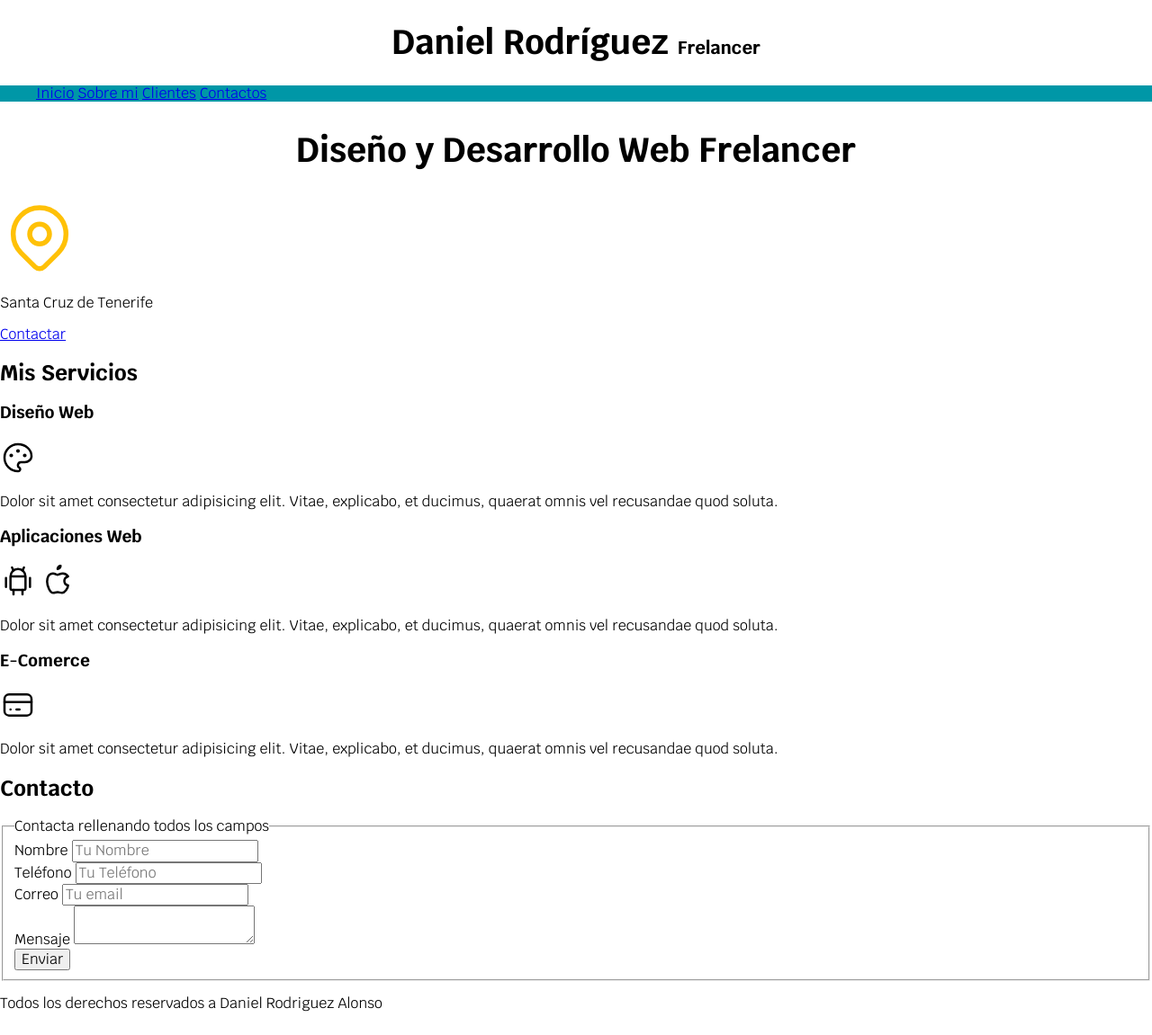
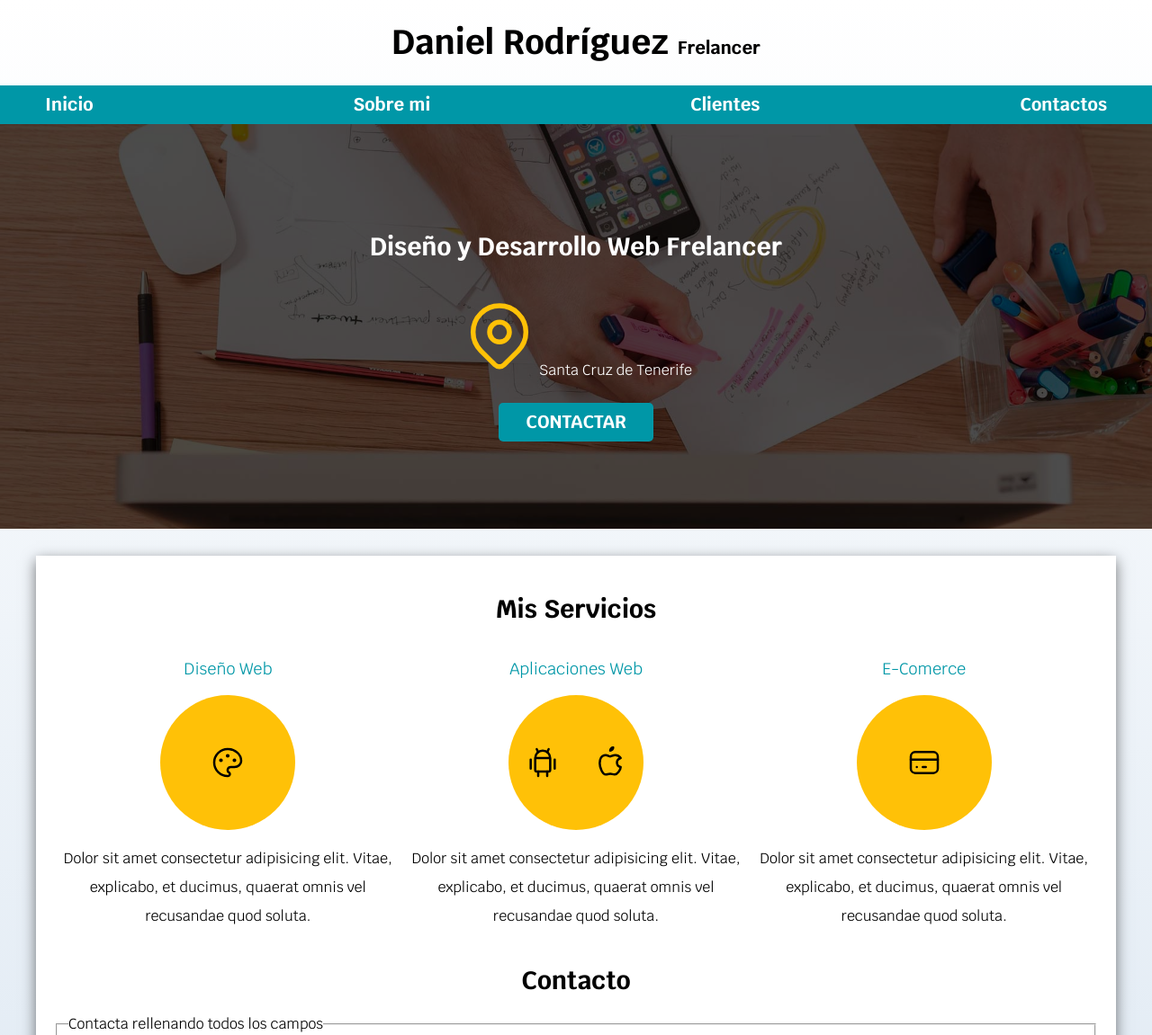
Before and after one commit to danirodriguezz/Frelancer_page, a plain HTML site: page index.html in a window 1280 px wide. Shown: the top 1151 px of the page at 90% size. Drawn offline with Linux system fonts and the light colour scheme; a web font is replaced by a local one.

Commit message:
Add style of service

```diff
--- a/css/style.css
+++ b/css/style.css
@@ -4,29 +4,149 @@
     --primario: #FFC107;
     --secundario: #0097A7;
     --gris: #757575;
+    --bg_gradient: #DFE9F3;
 }
-
+/* Globales */
 html {
     font-size: 62.5%;
+    box-sizing: border-box;
+}
+*, *:before, *:after {
+    box-sizing: inherit;
 }
 body {
     font-size: 16px;
     font-family: 'Krub', sans-serif;
+    background-image: linear-gradient(to top, var(--bg_gradient) 0%, var(--blanco) 100%);
 }
+.contenedor {
+    max-width: 120rem;
+    margin: 0 auto;
+}
+.box_shadow {
+    -webkit-box-shadow: 0px 5px 15px 0px rgba(0,0,0,0.53);
+    -moz-box-shadow: 0px 5px 15px 0px rgba(0,0,0,0.53);
+    box-shadow: 0px 5px 15px 0px rgba(0,0,0,0.53);
+    background-color: var(--blanco);
+    padding: 2rem;
+    margin: 3rem auto;
+}
+/* Botones */
+.butoon {
+    background-color: var(--secundario);
+    color: var(--blanco);
+    padding: 1rem 3rem;
+    margin-top: 1rem;
+    font-size: 2rem;
+    text-decoration: none;
+    text-transform: uppercase;
+    font-weight: bold;
+    border-radius: .5rem;
+    width: 90%;
+    text-align: center;
+}
+@media (min-width: 768px) {
+    .butoon {
+        width: auto;
+    }
+}
+/* Fuente */
+h1 {
+    font-size: 3.8rem;
+}
+h2 {
+    font-size: 2.8rem;
+}
+h3 {
+    font-size: 1.8rem;
+}
+
+h1, h2, h3 {
+    text-align: center;
+}
+/* Titulo */
 .titulo {
     text-align: center;
-    font-size: 3.8rem;
-
 }
 .titulo span {
     font-size: 2rem;
 }
-
+/* Navegacion principal */
 .nav-bg {
     background-color: var(--secundario);
 }
+.navegacion-principal {
+    display: flex;
+    flex-direction: column;
 
-.contenedor {
-    width: 120rem;
-    margin: 0 auto;
+
 }
+@media (min-width: 768px) {
+    .navegacion-principal {
+        flex-direction: row;
+        justify-content: space-between;
+    }
+}
+.navegacion-principal a {
+    display: block;
+    text-align: center;
+    color: var(--blanco);
+    text-decoration: none;
+    font-size: 2rem;
+    font-weight: 700;
+    padding: 1rem;
+}
+.navegacion-principal a:hover {
+    background-color: var(--primario);
+    color: var(--negro);
+}
+/* Hero */
+.hero {
+    background-image: url(../img/hero.jpg);
+    background-repeat: no-repeat;
+    background-size: cover;
+    height: 450px;
+
+    position: relative;
+}
+.contenido-hero {
+    position: absolute;
+    background-color: rgba(0, 0, 0, .7);
+    background-color: rgb(0 0 0 / 70%);
+    width: 100%;
+    height: 100%;
+
+    display: flex;
+    flex-direction: column;
+    align-items: center;
+    justify-content: center;
+}
+.contenido-hero h2, .contenido-hero p {
+    color: var(--blanco);
+}
+.content {
+    display: flex;
+
+}
+.service {
+    display: flex;
+    flex-direction: column;
+    align-items: center;
+}
+.service p {
+    line-height: 2;
+    text-align: center;
+}
+.service h3 {
+    color: var(--secundario);
+    font-weight: normal;
+}
+.service .iconos {
+    height: 15rem;
+    width: 15rem;
+    background-color: var(--primario);
+    border-radius: 50%;
+    display: flex;
+    justify-content: space-around;
+    align-items: center;
+}
--- a/index.html
+++ b/index.html
@@ -26,26 +26,28 @@
         </nav>
     </div>
 
-    <section>
-        <h2 class="titulo">Diseño y Desarrollo Web Frelancer</h2>
+    <section class="hero">
+        <div class="contenido-hero">
+            <h2>Diseño y Desarrollo Web Frelancer</h2>
 
+            <p>
                 <svg xmlns="http://www.w3.org/2000/svg" class="icon icon-tabler icon-tabler-map-pin"
                     width="88" height="88" viewBox="0 0 24 24" stroke-width="1.5" stroke="#FFC107"
                     fill="none" stroke-linecap="round" stroke-linejoin="round">
                     <path stroke="none" d="M0 0h24v24H0z" fill="none"/>
                     <circle cx="12" cy="11" r="3" />
                     <path d="M17.657 16.657l-4.243 4.243a2 2 0 0 1 -2.827 0l-4.244 -4.243a8 8 0 1 1 11.314 0z" />
-        </svg>
-
-        <p>Santa Cruz de Tenerife</p>
-
-        <a href="#">Contactar</a>
+                </svg>Santa Cruz de Tenerife</p>
+            <a class="butoon" href="#">Contactar</a>
+        </div>
     </section>
 
-    <main>
+    <main class="contenedor box_shadow" >
         <h2>Mis Servicios</h2>
-        <section>
+        <div class="content">
+            <section class="service">
                 <h3>Diseño Web</h3>
+                <div class="iconos">
                     <svg xmlns="http://www.w3.org/2000/svg" class="icon icon-tabler icon-tabler-palette"
                         width="40" height="40" viewBox="0 0 24 24" stroke-width="1.5" stroke="#000000"
                         fill="none" stroke-linecap="round" stroke-linejoin="round">
@@ -55,12 +57,14 @@
                         <circle cx="12" cy="7.5" r=".5" fill="currentColor" />
                         <circle cx="16.5" cy="10.5" r=".5" fill="currentColor" />
                     </svg>
+                </div>
                 <p>Dolor sit amet consectetur adipisicing elit. Vitae, explicabo, et ducimus,
                 quaerat omnis vel recusandae quod soluta.</p>
             </section>
 
-        <section>
+            <section class="service">
                 <h3>Aplicaciones Web</h3>
+                <div class="iconos">
                     <svg xmlns="http://www.w3.org/2000/svg" class="icon icon-tabler icon-tabler-brand-android"
                         width="40" height="40" viewBox="0 0 24 24" stroke-width="1.5" stroke="#000000"
                         fill="none" stroke-linecap="round" stroke-linejoin="round">
@@ -83,12 +87,14 @@
                         -1.963 -3.5 -2c-1.433 -.111 -2.83 1 -3.5 1c-.68 0 -1.9 -1 -3 -1z" />
                         <path d="M12 4a2 2 0 0 0 2 -2a2 2 0 0 0 -2 2" />
                     </svg>
+                </div>
                 <p>Dolor sit amet consectetur adipisicing elit. Vitae, explicabo, et ducimus,
                 quaerat omnis vel recusandae quod soluta.</p>
             </section>
 
-        <section>
+            <section class="service">
                 <h3>E-Comerce</h3>
+                <div class="iconos">
                     <svg xmlns="http://www.w3.org/2000/svg" class="icon icon-tabler icon-tabler-credit-card"
                         width="40" height="40" viewBox="0 0 24 24" stroke-width="1.5" stroke="#000000" fill="none"
                         stroke-linecap="round" stroke-linejoin="round">
@@ -98,14 +104,14 @@
                         <line x1="7" y1="15" x2="7.01" y2="15" />
                         <line x1="11" y1="15" x2="13" y2="15" />
                     </svg>
+                </div>
                 <p>Dolor sit amet consectetur adipisicing elit. Vitae, explicabo, et ducimus,
                 quaerat omnis vel recusandae quod soluta.</p>
             </section>
-    </main>
+        </div>
 
-    <section>
+        <section class="contenedor">
             <h2>Contacto</h2>
-
             <form>
                 <fieldset>
                     <legend>Contacta rellenando todos los campos</legend>
@@ -137,8 +143,8 @@
 
                 </fieldset>
             </form>
-
         </section>
+    </main>
 
     <footer>
         <p>Todos los derechos reservados a Daniel Rodriguez Alonso</p>
```
Lines whose indentation alone changed are shown as unchanged.
